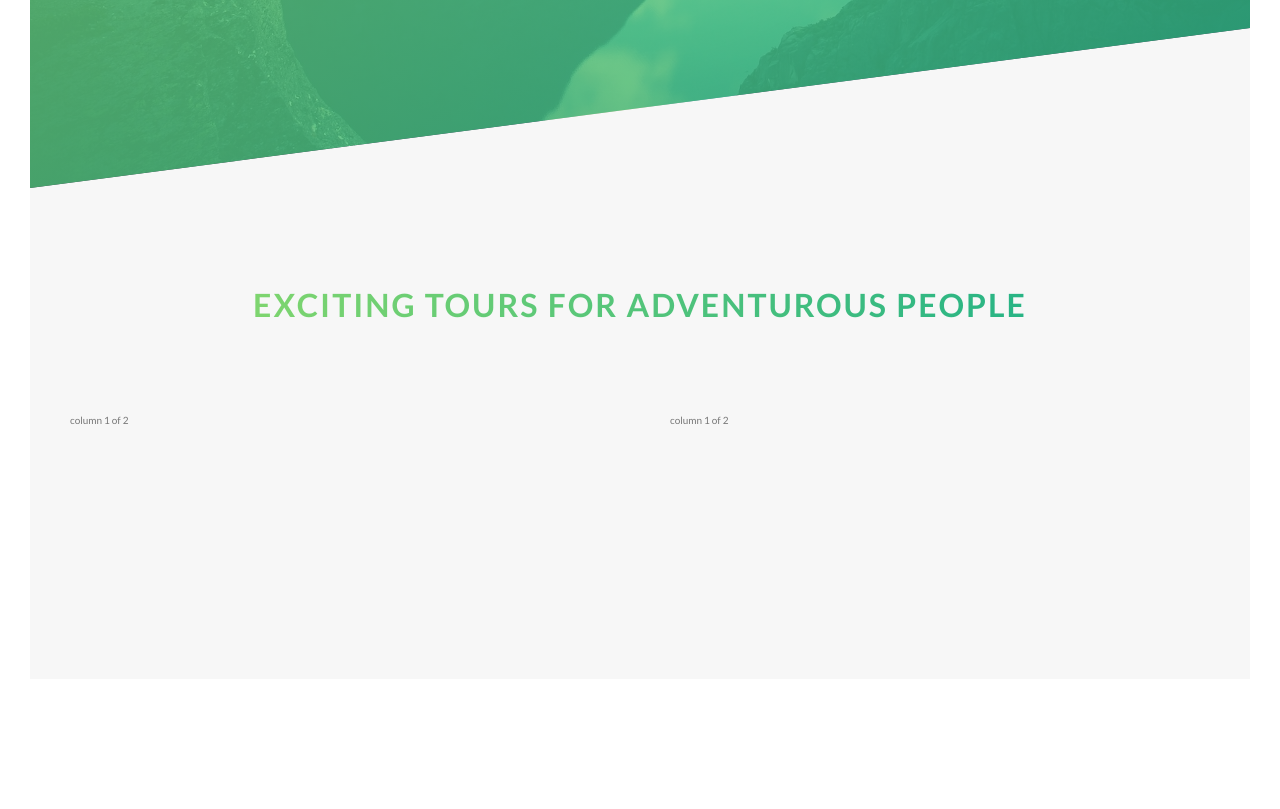
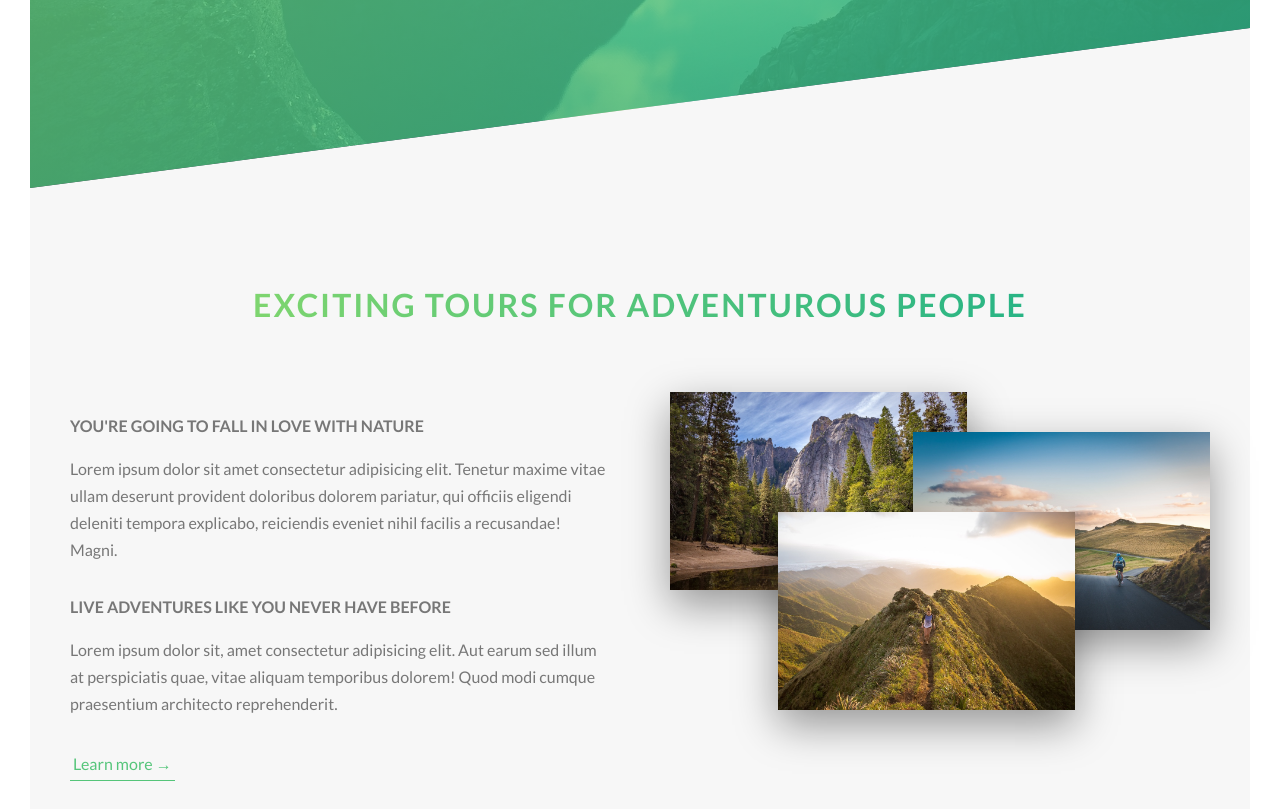
Before and after one commit to protickr/natours-practice, a website: page index.html in a window 1280 px wide. Shown: the part 602-1411 px from the top of the page. Before the commit the page ends 1311 px from the top, so only its background shows below. Drawn offline with Linux system fonts and the light colour scheme.

Commit message:
About part 2 and 3

```diff
--- a/index.html
+++ b/index.html
@@ -29,19 +29,39 @@
 
         <main>
             <section class="section-about">
-                <div class=" u-center-text u-margin-bottom-8">
+                <div class=" u-center-text u-margin-bottom-big">
                     <h1 class="heading-secondary">
                         Exciting Tours For Adventurous People
                     </h1>
                 </div>
 
                 <div class="row">
+
                     <div class="col-1-of-2">
-                        column 1 of 2
+                        <h2 class="heading-tertiary u-margin-bottom-small">You're going to fall in love with nature</h2>
+                        <p class="paragraph">
+                            Lorem ipsum dolor sit amet consectetur adipisicing elit. Tenetur maxime vitae ullam deserunt
+                            provident doloribus dolorem pariatur, qui officiis eligendi deleniti tempora explicabo, reiciendis
+                            eveniet nihil facilis a recusandae! Magni.
+                        </p>
+
+                        <h2 class="heading-tertiary u-margin-bottom-small">Live adventures like you never have before</h2>
+                        <p class="paragraph">
+                            Lorem ipsum dolor sit, amet consectetur adipisicing elit. Aut earum sed illum at perspiciatis quae,
+                            vitae aliquam temporibus dolorem! Quod modi cumque praesentium architecto reprehenderit.
+                        </p>
+                        <a href="#" class="btn-text">Learn more &rarr;</a>
                     </div>
+
                     <div class="col-1-of-2">
-                        column 1 of 2
+                        <div class="composition">
+                            <img src="img/nat-1-large.jpg" alt="Photo 1" class="composition__photo composition__photo--p1">
+                            <img src="img/nat-2-large.jpg" alt="Photo 2" class="composition__photo composition__photo--p2">
+                            <img src="img/nat-3-large.jpg" alt="Photo 3" class="composition__photo composition__photo--p3">
+                        </div>
                     </div>
+
+                </div>
             </section>
         </main>
         <!-- <section class="grid">
--- a/sass/abstracts/_variables.scss
+++ b/sass/abstracts/_variables.scss
@@ -7,6 +7,9 @@ $color-white: #fff;
 $color-black: #000;
 $color-grey-light-1: #f7f7f7;
 
+//font
+$default-font-size: 1.6rem;
+
 //grid
 $grid-width: 114rem;
 $gutter-horizontal: 6rem;
--- a/sass/base/_typography.scss
+++ b/sass/base/_typography.scss
@@ -54,3 +54,17 @@ body {
         text-shadow: .5rem 1rem 2rem rgba($color-black, 0.2);
     }
 }
+
+.heading-tertiary {
+    font-size: $default-font-size;
+    font-weight: 700;
+    text-transform: uppercase;
+}
+
+.paragraph {
+    font-size: $default-font-size;
+
+    &:not(:last-child) {
+        margin-bottom: 3rem;
+    }
+}
--- a/sass/base/_utilities.scss
+++ b/sass/base/_utilities.scss
@@ -1,2 +1,4 @@
 .u-center-text { text-align: center; }
-.u-margin-bottom-8 { margin-bottom: 8rem;}
+.u-margin-bottom-small { margin-bottom: 1.5rem;}
+.u-margin-bottom-medium { margin-bottom: 4rem;}
+.u-margin-bottom-big { margin-bottom: 8rem;}
--- a/sass/components/_button.scss
+++ b/sass/components/_button.scss
@@ -2,7 +2,7 @@
 .btn {
     &:link,
     &:visited {
-        font-size: 1.6rem;
+        font-size: $default-font-size;
         text-transform: uppercase;
         text-decoration: none;
         padding: 1.5rem 4rem;
@@ -54,3 +54,28 @@
         animation-fill-mode: backwards;
     }
 }
+
+.btn-text {
+    &:link,
+    &:visited {
+        font-size: $default-font-size;
+        color: $color-primary;
+        display: inline-block;
+        text-decoration: none;
+        border-bottom: 1px solid $color-primary;
+        padding: 3px;
+        transition: all .2s;
+    }
+
+    &:hover {
+        background-color: $color-primary;
+        color: $color-white;
+        box-shadow: 0 1rem 2rem rgba($color-black, 0.15);
+        transform: translateY(-2px);
+    }
+
+    &:active {
+        box-shadow: 0 .5rem 1rem rgba($color-black, 0.15);
+        transform: translateY(0);
+    }
+}
--- /dev/null
+++ b/sass/components/_composition.scss
@@ -0,0 +1,39 @@
+.composition {
+    position: relative;
+
+    &__photo {
+        width: 55%;
+        box-shadow: 0 1.5rem 4rem rgba($color-black, 0.4);
+        // border-radius: 2px;
+        position: absolute;
+        z-index: 1;
+        transition: all .2s;
+        outline-offset: 2rem;
+
+        &--p1 {
+            left: 0;
+            top: -2rem;
+        }
+
+        &--p2 {
+            right: 0;
+            top: 2rem;
+        }
+
+        &--p3 {
+            left: 20%;
+            top: 10rem;
+        }
+
+        &:hover {
+            outline: 1.5rem solid $color-primary;
+            transform: scale(1.05) translateY(-0.5rem);
+            box-shadow: 0 2.5rem 4rem rgba($color-black, 0.5);
+            z-index: 2;
+        }
+    }
+    &:hover &__photo:not(:hover) {
+        transform: scale(0.95);
+    }
+
+}
--- a/sass/main.scss
+++ b/sass/main.scss
@@ -8,6 +8,7 @@
 @import "base/utilities";
 
 @import "components/button";
+@import "components/composition";
 
 @import "layout/grid";
 @import "layout/header";
```
Also changed, not shown: css/style.css.
